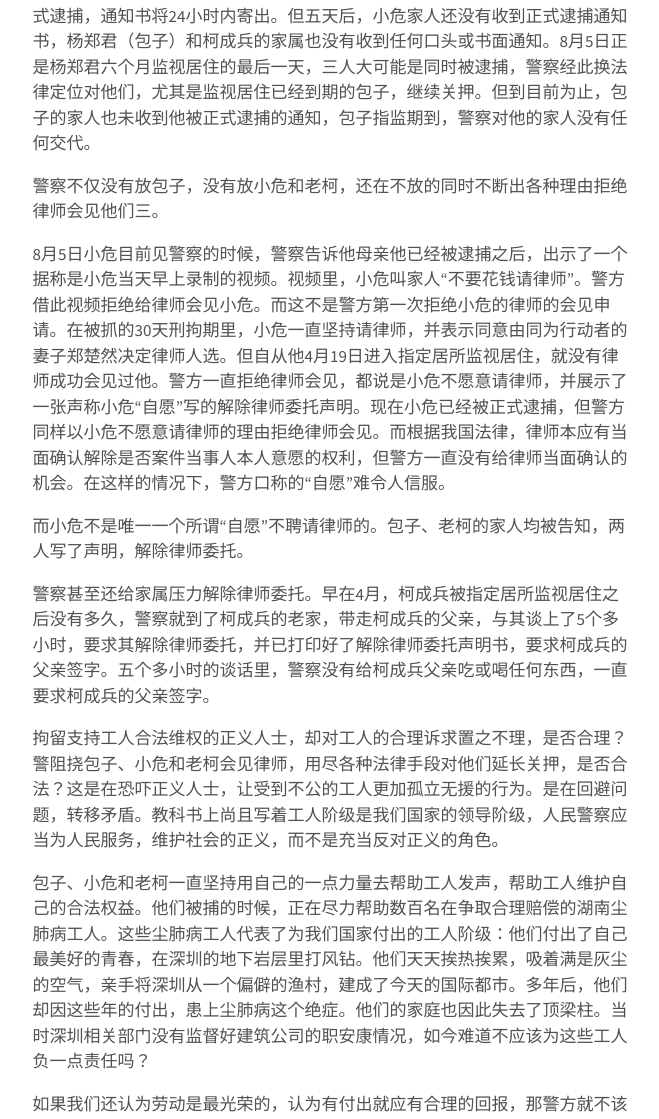
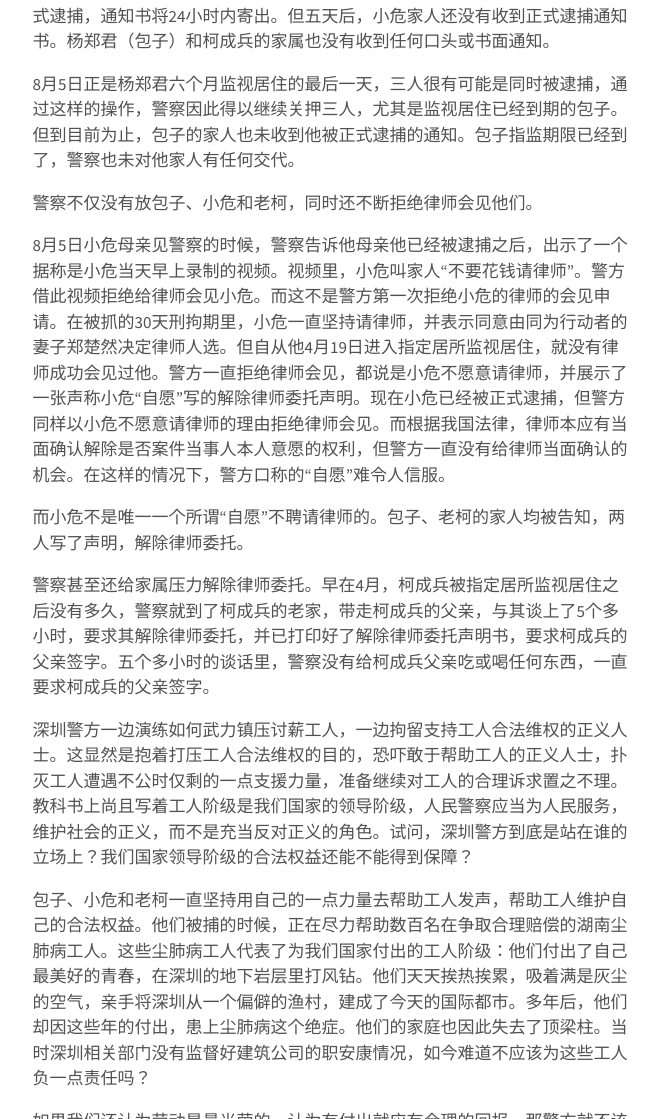
Before and after one commit to xsdai3/xsdai3.github.io, a Jekyll site: the page built from _posts/2019-08-10-daibu2.md, in a window 1280 px wide and 1400 px high, scrolled down 316 px. Shown: the part 281-1400 px from the top of the window, without its empty margins (310-969 px from the left). Built offline with Jekyll 4.4.1, drawn with Linux system fonts in a browser that asks for light colours; some of the changed text lies outside the part shown.

Commit message:
Update 2019-08-10-daibu2.md

```diff
--- a/_posts/2019-08-10-daibu2.md
+++ b/_posts/2019-08-10-daibu2.md
@@ -8,17 +8,19 @@ excerpt_separator: <!--more-->
 
 <div style="text-align:center"><img src="/images/xsd4.png"></div>
 
-8月5日，危志立的母亲联系办案警察时被告知，小危已以“寻衅滋事”的罪名被正式逮捕，通知书将24小时内寄出。但五天后，小危家人还没有收到正式逮捕通知书，杨郑君（包子）和柯成兵的家属也没有收到任何口头或书面通知。8月5日正是杨郑君六个月监视居住的最后一天，三人大可能是同时被逮捕，警察经此换法律定位对他们，尤其是监视居住已经到期的包子，继续关押。但到目前为止，包子的家人也未收到他被正式逮捕的通知，包子指监期到，警察对他的家人没有任何交代。
+8月5日，危志立的母亲联系办案警察时被告知，小危已以“寻衅滋事”的罪名被正式逮捕，通知书将24小时内寄出。但五天后，小危家人还没有收到正式逮捕通知书。杨郑君（包子）和柯成兵的家属也没有收到任何口头或书面通知。
 
-警察不仅没有放包子，没有放小危和老柯，还在不放的同时不断出各种理由拒绝律师会见他们三。
+8月5日正是杨郑君六个月监视居住的最后一天，三人很有可能是同时被逮捕，通过这样的操作，警察因此得以继续关押三人，尤其是监视居住已经到期的包子。但到目前为止，包子的家人也未收到他被正式逮捕的通知。包子指监期限已经到了，警察也未对他家人有任何交代。
 
-8月5日小危目前见警察的时候，警察告诉他母亲他已经被逮捕之后，出示了一个据称是小危当天早上录制的视频。视频里，小危叫家人“不要花钱请律师”。警方借此视频拒绝给律师会见小危。而这不是警方第一次拒绝小危的律师的会见申请。在被抓的30天刑拘期里，小危一直坚持请律师，并表示同意由同为行动者的妻子郑楚然决定律师人选。但自从他4月19日进入指定居所监视居住，就没有律师成功会见过他。警方一直拒绝律师会见，都说是小危不愿意请律师，并展示了一张声称小危“自愿”写的解除律师委托声明。现在小危已经被正式逮捕，但警方同样以小危不愿意请律师的理由拒绝律师会见。而根据我国法律，律师本应有当面确认解除是否案件当事人本人意愿的权利，但警方一直没有给律师当面确认的机会。在这样的情况下，警方口称的“自愿”难令人信服。
+警察不仅没有放包子、小危和老柯，同时还不断拒绝律师会见他们。
+
+8月5日小危母亲见警察的时候，警察告诉他母亲他已经被逮捕之后，出示了一个据称是小危当天早上录制的视频。视频里，小危叫家人“不要花钱请律师”。警方借此视频拒绝给律师会见小危。而这不是警方第一次拒绝小危的律师的会见申请。在被抓的30天刑拘期里，小危一直坚持请律师，并表示同意由同为行动者的妻子郑楚然决定律师人选。但自从他4月19日进入指定居所监视居住，就没有律师成功会见过他。警方一直拒绝律师会见，都说是小危不愿意请律师，并展示了一张声称小危“自愿”写的解除律师委托声明。现在小危已经被正式逮捕，但警方同样以小危不愿意请律师的理由拒绝律师会见。而根据我国法律，律师本应有当面确认解除是否案件当事人本人意愿的权利，但警方一直没有给律师当面确认的机会。在这样的情况下，警方口称的“自愿”难令人信服。
 
 而小危不是唯一一个所谓“自愿”不聘请律师的。包子、老柯的家人均被告知，两人写了声明，解除律师委托。
 
 警察甚至还给家属压力解除律师委托。早在4月，柯成兵被指定居所监视居住之后没有多久，警察就到了柯成兵的老家，带走柯成兵的父亲，与其谈上了5个多小时，要求其解除律师委托，并已打印好了解除律师委托声明书，要求柯成兵的父亲签字。五个多小时的谈话里，警察没有给柯成兵父亲吃或喝任何东西，一直要求柯成兵的父亲签字。
 
-拘留支持工人合法维权的正义人士，却对工人的合理诉求置之不理，是否合理？警阻挠包子、小危和老柯会见律师，用尽各种法律手段对他们延长关押，是否合法？这是在恐吓正义人士，让受到不公的工人更加孤立无援的行为。是在回避问题，转移矛盾。教科书上尚且写着工人阶级是我们国家的领导阶级，人民警察应当为人民服务，维护社会的正义，而不是充当反对正义的角色。
+深圳警方一边演练如何武力镇压讨薪工人，一边拘留支持工人合法维权的正义人士。这显然是抱着打压工人合法维权的目的，恐吓敢于帮助工人的正义人士，扑灭工人遭遇不公时仅剩的一点支援力量，准备继续对工人的合理诉求置之不理。教科书上尚且写着工人阶级是我们国家的领导阶级，人民警察应当为人民服务，维护社会的正义，而不是充当反对正义的角色。试问，深圳警方到底是站在谁的立场上？我们国家领导阶级的合法权益还能不能得到保障？
 
 包子、小危和老柯一直坚持用自己的一点力量去帮助工人发声，帮助工人维护自己的合法权益。他们被捕的时候，正在尽力帮助数百名在争取合理赔偿的湖南尘肺病工人。这些尘肺病工人代表了为我们国家付出的工人阶级：他们付出了自己最美好的青春，在深圳的地下岩层里打风钻。他们天天挨热挨累，吸着满是灰尘的空气，亲手将深圳从一个偏僻的渔村，建成了今天的国际都市。多年后，他们却因这些年的付出，患上尘肺病这个绝症。他们的家庭也因此失去了顶梁柱。当时深圳相关部门没有监督好建筑公司的职安康情况，如今难道不应该为这些工人负一点责任吗？
 
```
